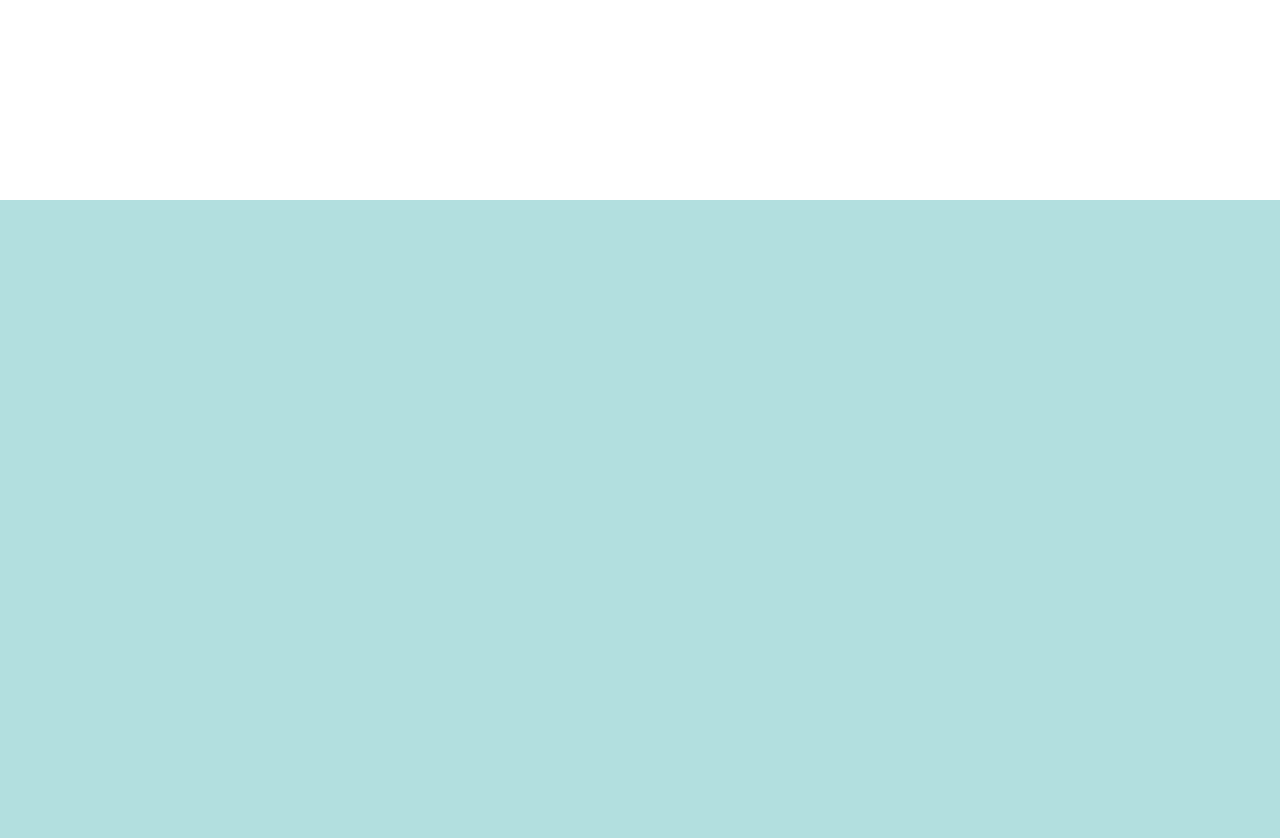
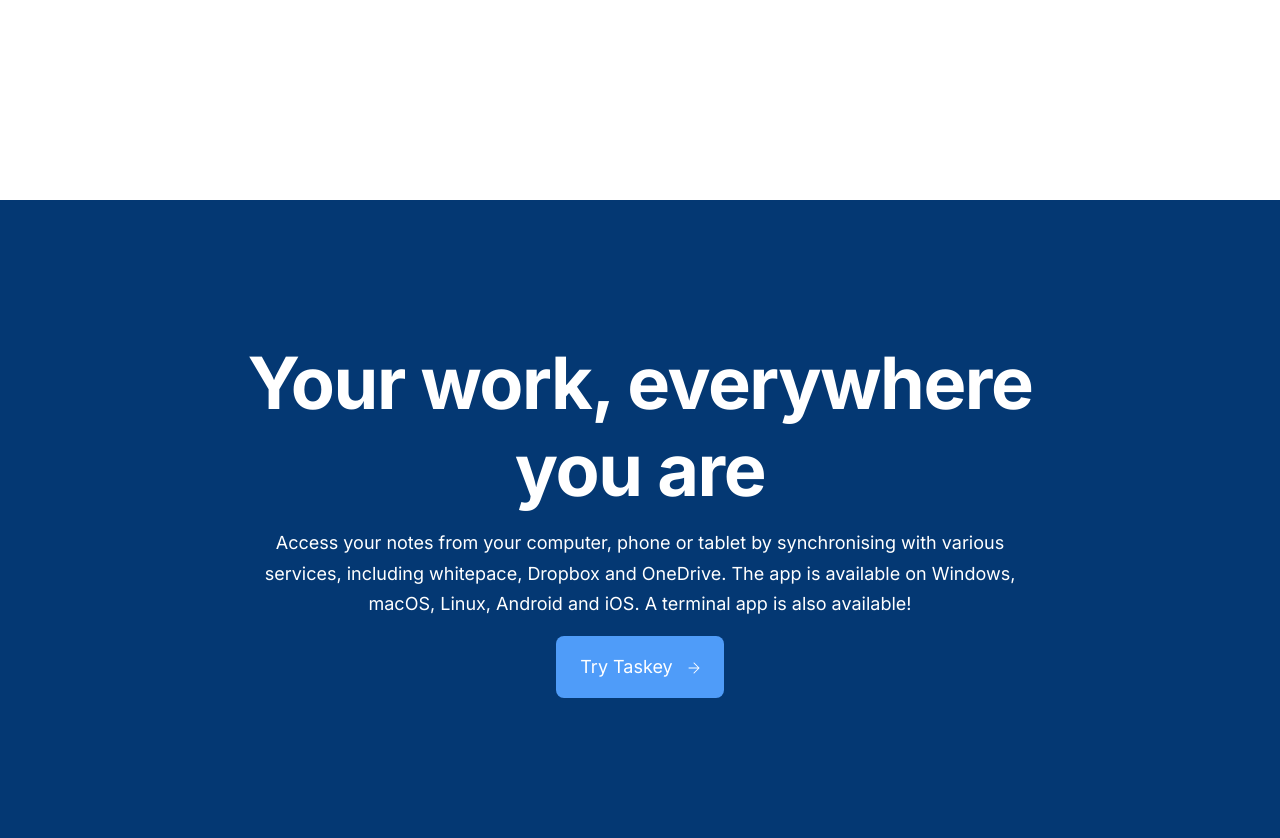
Before and after one commit to Subrato27/Whitepace-Figma-to-html, a plain HTML site: page index.html in a window 1280 px wide. Shown: the part 4625-5463 px from the top of the page. Before the commit the page ends 4825 px from the top, so only its background shows below. Drawn offline with nearby package versions, Linux system fonts and the light colour scheme.

Commit message:
Your work area done

```diff
--- a/index.html
+++ b/index.html
@@ -198,6 +198,7 @@
          </div>
         </div>
      </section>
+     <!-- Start Pricing area -->
      <section class="Pricing-area">
       <div class="container">
         <div class="row">
@@ -320,6 +321,22 @@
         </div>
       </div>
      </section>
+     <section class="your-work-area">
+      <div class="container">
+        <div class="row">
+          <div class="col-lg-10 offset-lg-1">
+            <div class="theme-text text-center your-text">
+              <h3>Your work, everywher<span>e you are</span></h3>
+              <p>Access your notes from your computer, phone or tablet by synchronising with various services, including whitepace, Dropbox and OneDrive. The app is available on Windows, macOS, Linux, Android and iOS. A terminal app is also available!</p>
+              <a href="" class="theme-button">
+                Try Taskey
+                <img src="img/Icon.png" alt="">
+              </a>
+            </div>
+          </div>
+        </div>
+      </div>
+     </section>
     </main>
 
     <script src="https://cdn.jsdelivr.net/npm/bootstrap@5.2.2/dist/js/bootstrap.bundle.min.js" integrity="sha384-OERcA2EqjJCMA+/3y+gxIOqMEjwtxJY7qPCqsdltbNJuaOe923+mo//f6V8Qbsw3" crossorigin="anonymous"></script>
--- a/style.css
+++ b/style.css
@@ -303,3 +303,21 @@ body{
       margin-bottom: 30px;
    }
 }
+
+/* Start your work */
+.your-work-area{
+   padding: 140px;
+   background-color: #043873;
+
+}
+.your-work-area h3{
+   color: #FFFFFF; !important
+}
+.your-work-area p{
+   color: #FFFFFF; !important
+}
+.your-text h3 span::after{
+
+   background-image: url(img/icon-y.png);
+
+}
```
Also changed, not shown: img/icon-y.png (added).
